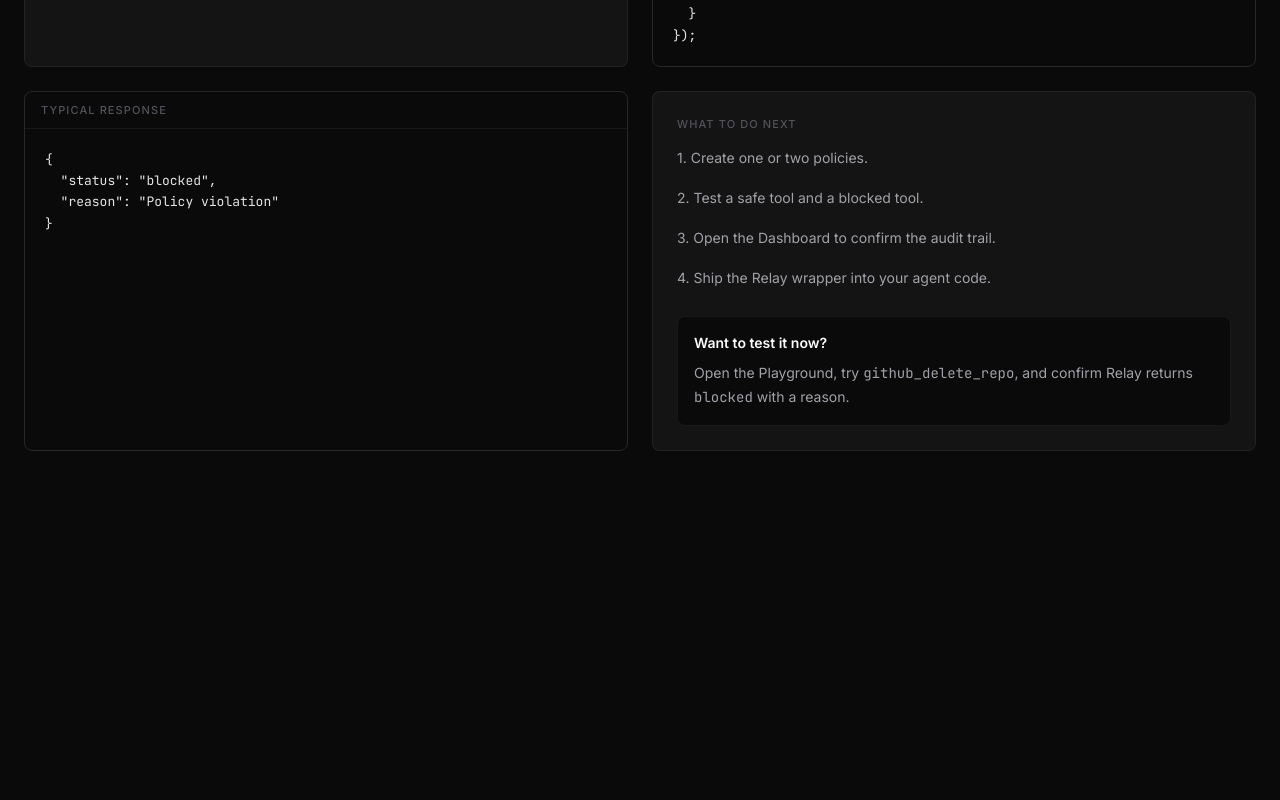
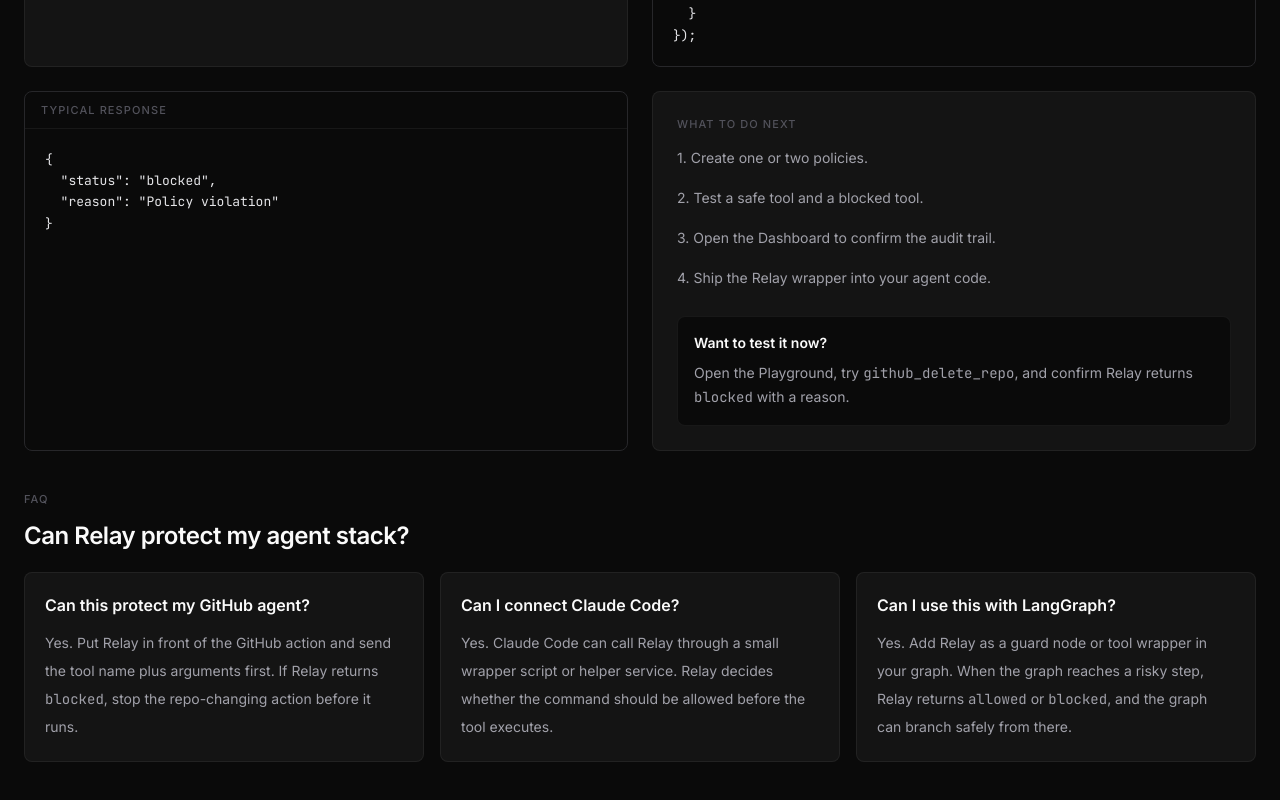
Before and after one commit to aniiketvarshney/Relayaisecurity, a React (Vite) app: page /docs in a window 1280 px wide. Shown: the part 1912-2712 px from the top of the page. Before the commit the page ends 2427 px from the top, so only its background shows below. Built offline with nearby package versions, Linux system fonts and the light colour scheme; no server answers; a web font is replaced by a local one.

Commit message:
Docs: add FAQ and improve sign-in note

```diff
--- a/src/pages/Docs.tsx
+++ b/src/pages/Docs.tsx
@@ -286,6 +286,52 @@
             </div>
           </div>
         </section>
+
+        <section className="mt-10">
+          <div className="mb-5">
+            <p className="text-label mb-3">FAQ</p>
+            <h2 className="text-2xl font-semibold tracking-[-0.02em] text-[var(--text-primary)]">
+              Can Relay protect my agent stack?
+            </h2>
+          </div>
+
+          <div className="grid gap-4 lg:grid-cols-3">
+            <div className="rounded-[var(--radius-lg)] border border-[var(--border)] bg-[var(--bg-secondary)] p-5">
+              <h3 className="text-base font-semibold text-[var(--text-primary)]">
+                Can this protect my GitHub agent?
+              </h3>
+              <p className="mt-3 text-sm leading-7 text-[var(--text-secondary)]">
+                Yes. Put Relay in front of the GitHub action and send the tool
+                name plus arguments first. If Relay returns{" "}
+                <code>blocked</code>, stop the repo-changing action before it
+                runs.
+              </p>
+            </div>
+
+            <div className="rounded-[var(--radius-lg)] border border-[var(--border)] bg-[var(--bg-secondary)] p-5">
+              <h3 className="text-base font-semibold text-[var(--text-primary)]">
+                Can I connect Claude Code?
+              </h3>
+              <p className="mt-3 text-sm leading-7 text-[var(--text-secondary)]">
+                Yes. Claude Code can call Relay through a small wrapper script
+                or helper service. Relay decides whether the command should be
+                allowed before the tool executes.
+              </p>
+            </div>
+
+            <div className="rounded-[var(--radius-lg)] border border-[var(--border)] bg-[var(--bg-secondary)] p-5">
+              <h3 className="text-base font-semibold text-[var(--text-primary)]">
+                Can I use this with LangGraph?
+              </h3>
+              <p className="mt-3 text-sm leading-7 text-[var(--text-secondary)]">
+                Yes. Add Relay as a guard node or tool wrapper in your graph.
+                When the graph reaches a risky step, Relay returns{" "}
+                <code>allowed</code> or <code>blocked</code>, and the graph can
+                branch safely from there.
+              </p>
+            </div>
+          </div>
+        </section>
       </div>
     </main>
   );
--- a/src/pages/SignIn.tsx
+++ b/src/pages/SignIn.tsx
@@ -61,6 +61,10 @@
         <p className="mt-2 text-sm leading-relaxed text-[var(--text-secondary)]">
           Enter your email and we will send you a magic link.
         </p>
+        <p className="mt-3 rounded-[var(--radius-md)] border border-[var(--border)] bg-[var(--bg-primary)] px-3 py-2 text-sm font-semibold text-[var(--text-primary)]">
+          Relay magic links sometimes land in Spam or Promotions, so please
+          check those folders too.
+        </p>
 
         <form onSubmit={handleSubmit} className="mt-8 space-y-4">
           <div>
```
